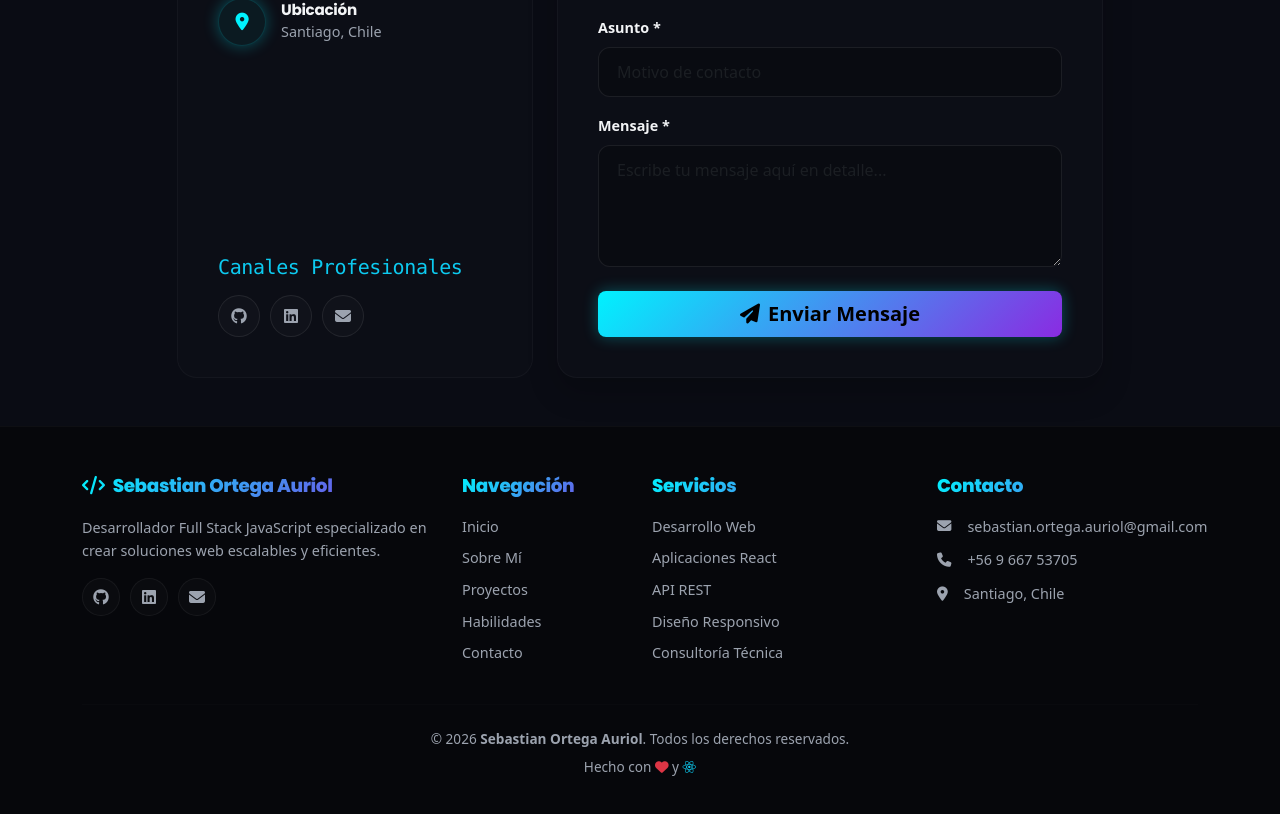
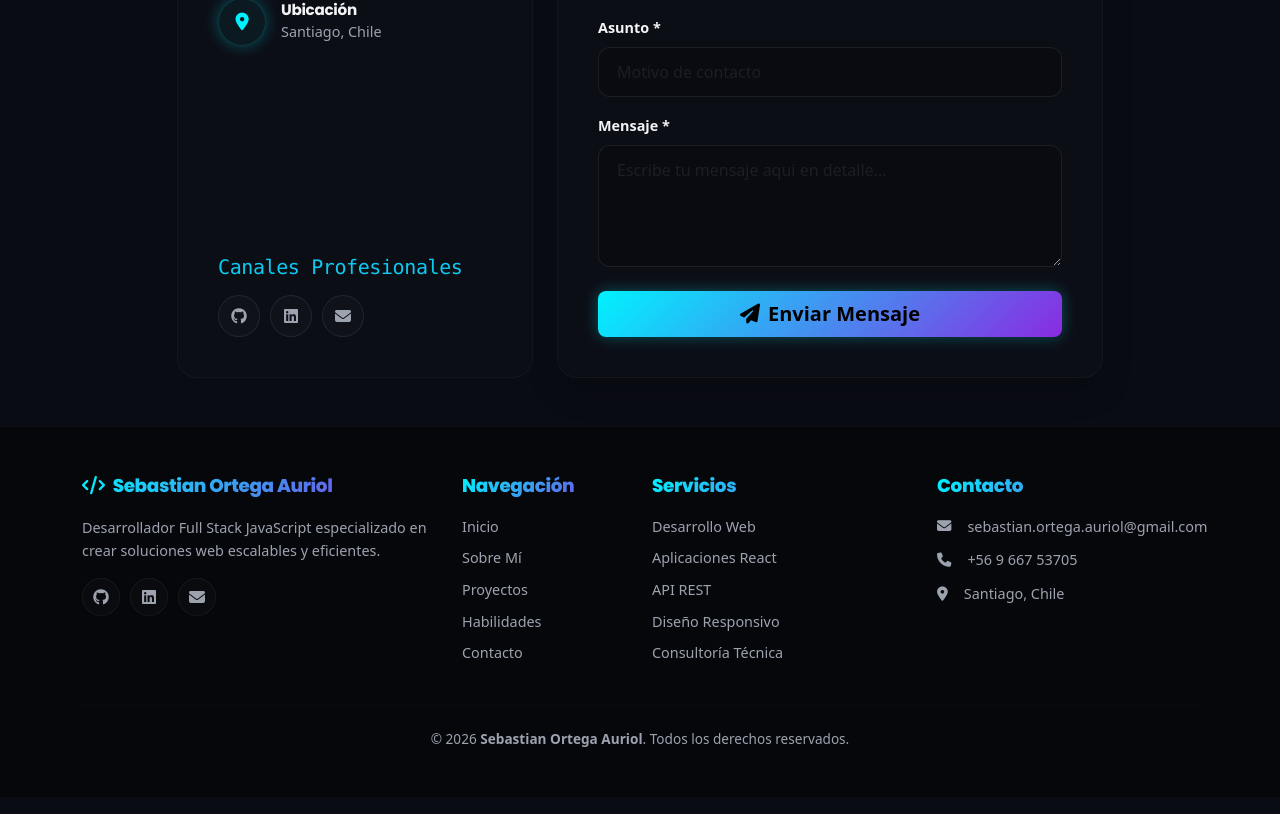
Before and after one commit to rasoh2/portafolio, a React (Vite) app: page / in a window 1280 px wide. Shown: the part 7002-7816 px from the top of the page. Built offline with nearby package versions, Linux system fonts and the light colour scheme.

Commit message:
detalle footer

```diff
--- a/src/components/Footer.jsx
+++ b/src/components/Footer.jsx
@@ -112,10 +112,6 @@ function Footer() {
                 &copy; {currentYear} <strong>Sebastian Ortega Auriol</strong>.
                 Todos los derechos reservados.
               </p>
-              <p className='mb-0 mt-2'>
-                Hecho con <i className='fas fa-heart text-danger'></i> y{" "}
-                <i className='fab fa-react text-info'></i>
-              </p>
             </div>
           </div>
         </div>
```
